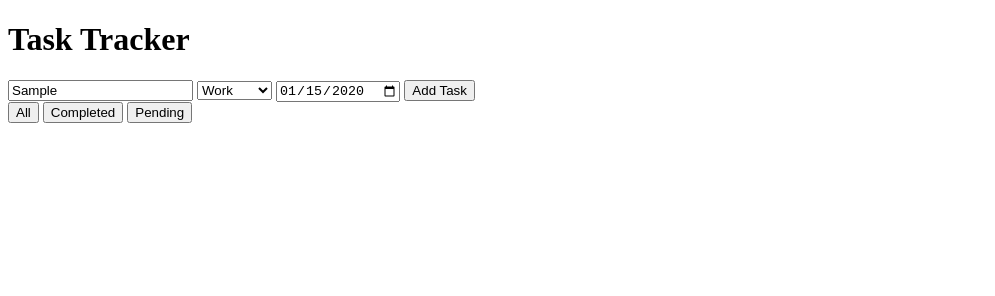
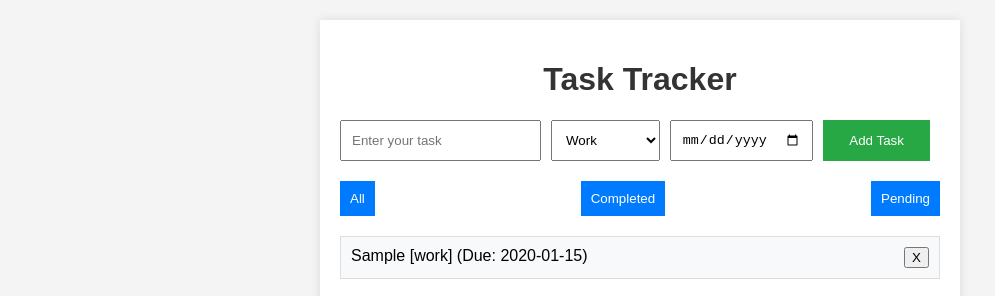
Before and after one commit to ROMABLUNT/todo-list, a plain HTML site: page index.html in a window 1280 px wide. Both pictures are taken after typing "Sample", "2020-01-15" into the empty fields and a click on the button "Add Task". Shown: the whole page, without its empty margins (0-995 px from the left). Drawn offline with Linux system fonts and the light colour scheme.

Commit message:
конечный результат

```diff
--- a/index.html
+++ b/index.html
@@ -4,7 +4,7 @@
     <meta charset="UTF-8">
     <meta name="viewport" content="width=device-width, initial-scale=1.0">
     <title>Advanced Task Tracker</title>
-    <link rel="stylesheet" href="styles.css">
+    <link rel="stylesheet" href="style.css">
 </head>
 <body>
     <div class="app-container">
--- a/script.js
+++ b/script.js
@@ -4,10 +4,57 @@ const categorySelect = document.getElementById('category-select');
 const taskInput = document.getElementById('task-input');
 const dueDate = document.getElementById('due-date');
 
+let tasksArray = JSON.parse(localStorage.getItem('tasks')) || [];
+
+function renderTasks() {
+    taskList.innerHTML = '';
+    tasksArray.forEach((task, index) => {
+        const taskElement = document.createElement('li');
+        if (task.completed) {
+            taskElement.classList.add('completed');
+        }
+
+        taskElement.textContent = `${task.text} [${task.category}] (Due: ${task.dueDate})`;
+
+        const deleteBtn = document.createElement('button');
+        deleteBtn.textContent = 'X';
+        deleteBtn.addEventListener('click', () => {
+            tasksArray.splice(index, 1);
+            updateLocalStorage();
+            renderTasks();
+        });
+
+        taskElement.addEventListener('click', () => {
+            task.completed = !task.completed;
+            updateLocalStorage();
+            renderTasks();
+        });
+
+        taskElement.appendChild(deleteBtn);
+        taskList.appendChild(taskElement);
+    });
+}
+
+function updateLocalStorage() {
+    localStorage.setItem('tasks', JSON.stringify(tasksArray));
+}
 
 addTaskBtn.addEventListener('click', () => {
-    let taskElement = document.createElement('li');
-    taskElement.textContent = taskInput.value;
-    let taskElementBtn = document.createElement('button');
-    taskElement.appendChild(taskElementBtn);
-})
+    const task = {
+        text: taskInput.value,
+        category: categorySelect.value,
+        dueDate: dueDate.value,
+        completed: false
+    };
+
+    if (task.text.trim() !== '') {
+        tasksArray.push(task);
+        updateLocalStorage();
+        renderTasks();
+
+        taskInput.value = '';
+        dueDate.value = '';
+    }
+});
+
+renderTasks();
--- a/style.css
+++ b/style.css
@@ -90,3 +90,8 @@ header h1 {
     border-radius: 5px;
     transition: width 0.3s ease;
 }
+
+.completed {
+    text-decoration: line-through;
+    color: grey;
+}
```
